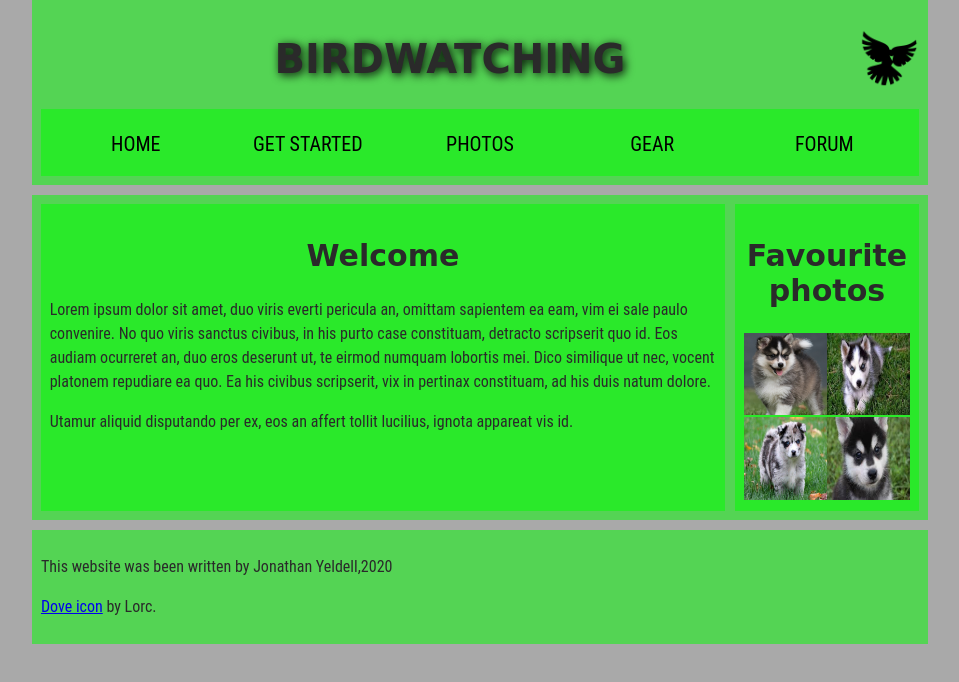
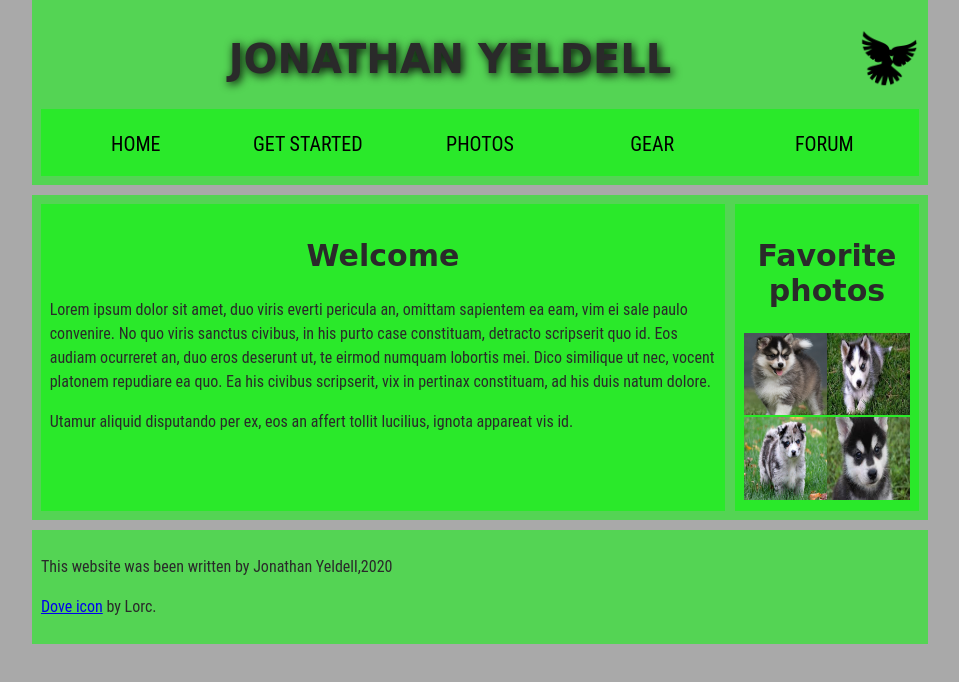
Before and after one commit to JonathanYeldell/JonathanYeldell.github.io, a plain HTML site: page lab_3/index.html in a window 1280 px wide. Shown: the whole page, without its empty margins (160-1119 px from the left). Drawn offline with Linux system fonts and the light colour scheme.

Commit message:
Update index.html

```diff
--- a/lab_3/index.html
+++ b/lab_3/index.html
@@ -3,7 +3,7 @@
   <head>
     <meta charset="utf-8">
     <title>Jonathan Yeldell</title>
-    <link href="https://fonts.googleapis.com/css?family=Righteous&display=swap" rel="stylesheet">
+    <link href="https://fonts.googleapis.com/css?family=Open+Sans&display=swap" rel="stylesheet">
     <link rel="stylesheet" type="text/css" href="style.css">
 
     <!--[if lt IE 9]>
@@ -16,7 +16,7 @@
 
     <header>
 
-      <h1>Birdwatching</h1>
+      <h1>Jonathan Yeldell</h1>
       <img src="dove.png" alt="a simple dove logo">
 
       <nav >
@@ -41,7 +41,8 @@
       </article>
 
       <aside>
-        <h2>Favourite photos</h2>
+
+        <h2>Favorite photos</h2>
 
         <a href="image_1.jpg"><img src="image_1.jpg" alt="Pomsky puppy"></a>
         <a href="image_2.jpg"><img src="image_2.jpg" alt="Pomsky puppy"></a>
@@ -49,6 +50,7 @@
         <a href="4.jpg"><img src="4.jpg" alt="Pomsky puppy"></a>
 
       </aside>
+
     </main>
 
     <footer>
```
